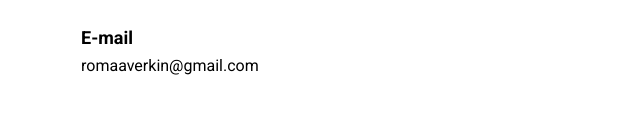
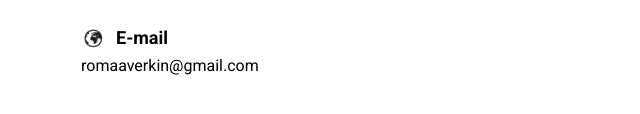
Before and after one commit to romaaverkin/good_cardboard, a website: page src/index.html in a window 1280 px wide. Shown: the part 2659-2773 px from the top of the page, 107-747 px from the left. Drawn offline with nearby package versions, Linux system fonts and the light colour scheme.

Commit message:
Добавил в карты иконку

```diff
--- a/src/index.html
+++ b/src/index.html
@@ -399,7 +399,10 @@
         </div>
         <!-- /.contacts-block__cta -->
         <div class="contacts-block__mail contacts-block__text">
-            <span class="contacts-block__title">E-mail</span>
+            <img src="img/map/monotone_earth_world_transparent.png" alt="Земля">
+            <span class="contacts-block__title">
+                E-mail
+            </span>
             romaaverkin@gmail.com
         </div>
         <!-- /.contacts-block__mail -->
--- a/src/sass/_contacts.sass
+++ b/src/sass/_contacts.sass
@@ -16,3 +16,11 @@
       margin-top: 8px
     &__text
       margin-bottom: 30px
+    &__mail
+      img
+        float: left
+        margin-right: 10px
+        margin-top: -1px
+        padding: 0
+        width: 25px
+        height: 25px
```
Also changed, not shown: src/css/style.css, src/img/map/monotone_earth_world_transparent.png (added).
